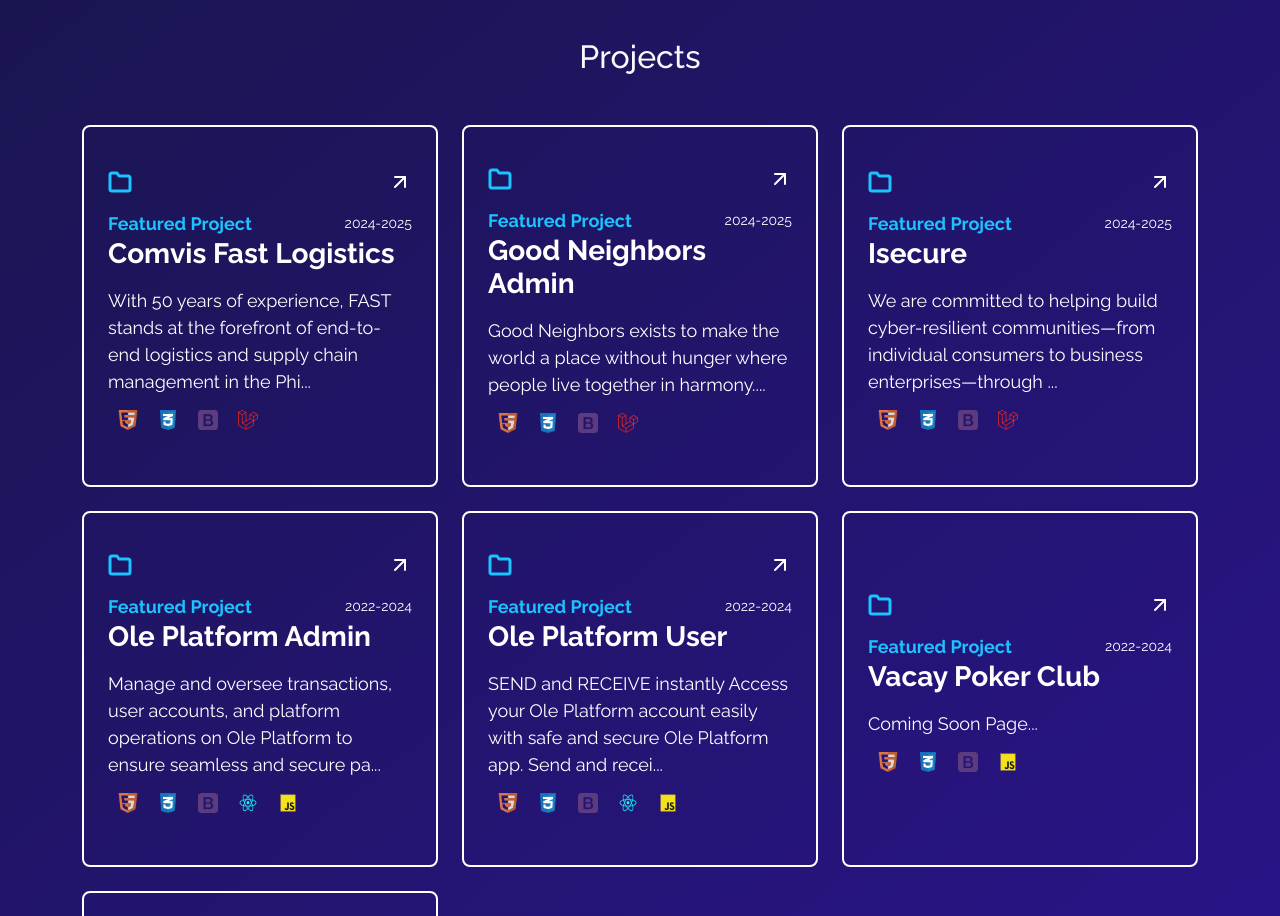
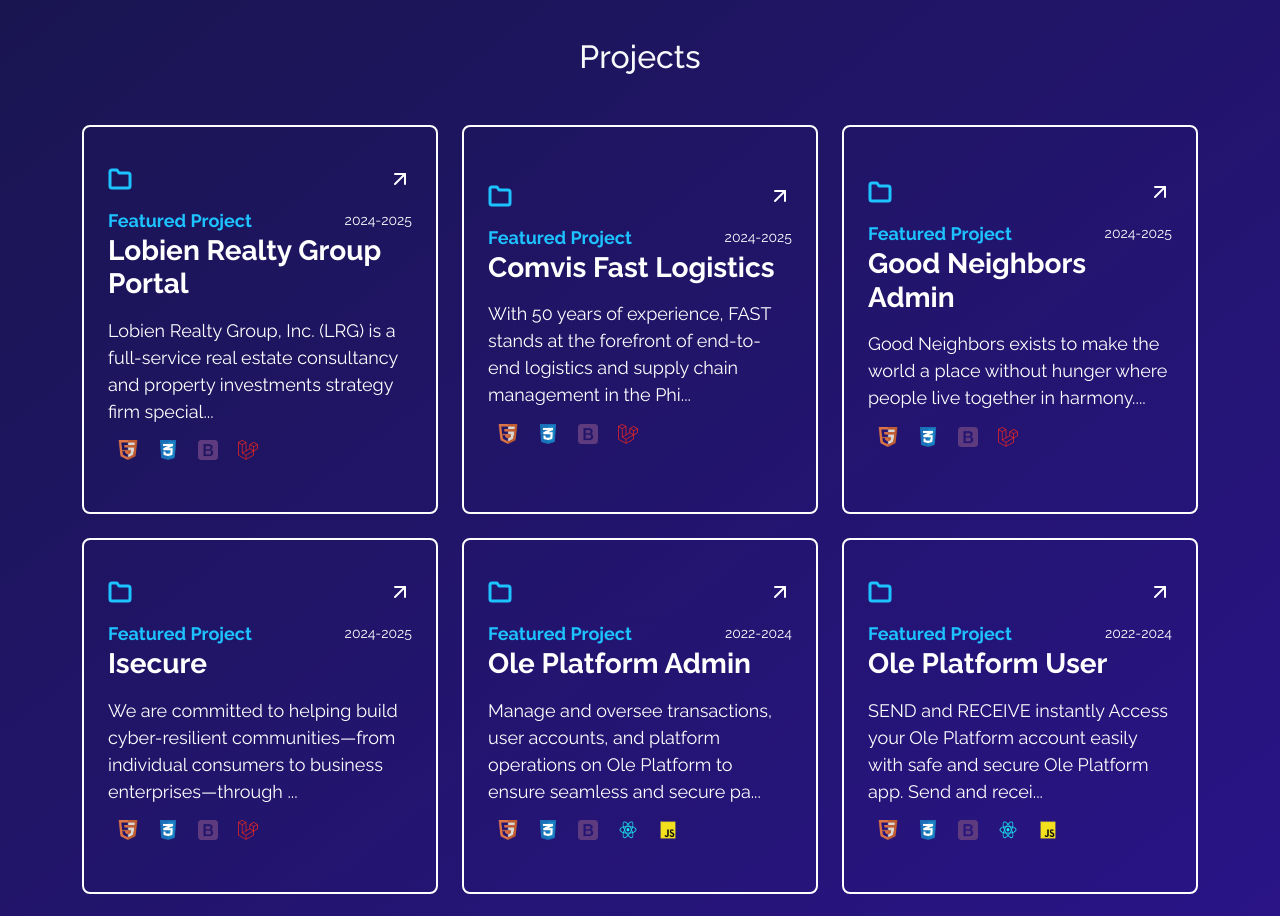
Before and after one commit to clapisbryan/portfolio-react, a React (Vite) app: page / in a window 1280 px wide. Shown: the part 1160-2076 px from the top of the page. Built offline with nearby package versions, Linux system fonts and the light colour scheme.

Commit message:
added Lobien Realty Group Portal Project

```diff
--- a/src/Pages/Home/Project/Project.jsx
+++ b/src/Pages/Home/Project/Project.jsx
@@ -96,7 +96,21 @@
 			laravel: true,
 			javascript: false
 		}
-	}
+	},
+	{
+		url: "https://portal.lobiengroup.com/",
+		title: "Lobien Realty Group Portal",
+		content: "Lobien Realty Group, Inc. (LRG) is a full-service real estate consultancy and property investments strategy firm specializing in office and commercial space leasing, capital investments optimization, and property acquisition and sales. ",
+		year: '2024-2025',
+		tools: {
+			html: true,
+			css: true,
+			bootstrap: true,
+			reactjs: false,
+			laravel: true,
+			javascript: false
+		}
+	},
 	]
 
 	const indices = projectArrObj.map((_, index) => index);
```
